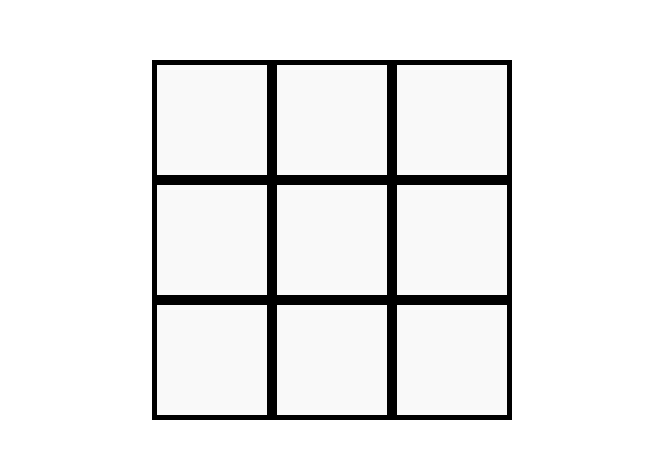
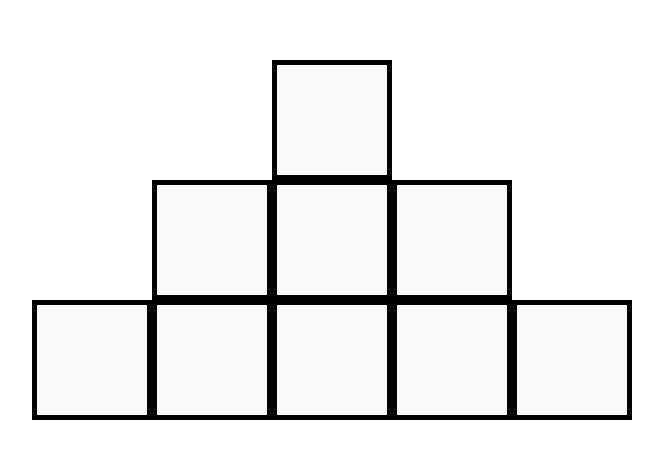
Before and after one commit to OUldreamerAi/nutelvia, a React (Vite) app: page / in a window 1280 px wide. Shown: the part 160-618 px from the top of the page, without its empty margins (308-971 px from the left). Built offline with nearby package versions, Linux system fonts and the light colour scheme.

Commit message:
i have decidet to make a pyramid tictactoe

```diff
--- a/src/TicTacToe.jsx
+++ b/src/TicTacToe.jsx
@@ -5,6 +5,7 @@
 }
 
 export default function Board() {
+    const [xIsNext, setXIsNext] = useState(true);
     const [squares, setSquares] = useState(Array(9).fill(null));
 
     function handleClick(i) {
@@ -15,19 +16,19 @@
     return (
     <>
       <div className="board-row">
-        <Square value={squares[0]} onSquareClick={handleClick}/>
-        <Square value={squares[1]} />
-        <Square value={squares[2]} />
+        <Square value={squares[0]} onSquareClick={() => handleClick(0)}/>
       </div>
       <div className="board-row">
-        <Square value={squares[3]} />
-        <Square value={squares[4]} />
-        <Square value={squares[5]} />
+        <Square value={squares[1]} onSquareClick={() => handleClick(1)}/>
+        <Square value={squares[2]} onSquareClick={() => handleClick(2)}/>
+        <Square value={squares[3]} onSquareClick={() => handleClick(3)}/>
       </div>
       <div className="board-row">
-        <Square value={squares[6]} />
-        <Square value={squares[7]} />
-        <Square value={squares[8]} />
+        <Square value={squares[4]} onSquareClick={() => handleClick(4)}/>
+        <Square value={squares[5]} onSquareClick={() => handleClick(5)}/>
+        <Square value={squares[6]} onSquareClick={() => handleClick(6)}/>
+        <Square value={squares[7]} onSquareClick={() => handleClick(7)}/>
+        <Square value={squares[8]} onSquareClick={() => handleClick(8)}/>
       </div>
     </>
   );
--- a/src/index.css
+++ b/src/index.css
@@ -42,7 +42,7 @@
   height: 120px;
   border: 5px solid #000;
   padding: 0;
-  font-size: 32px;
+  font-size: 128px;
   font-weight: 500;
   color: #000;
   background-color: #fff4f4;
```
